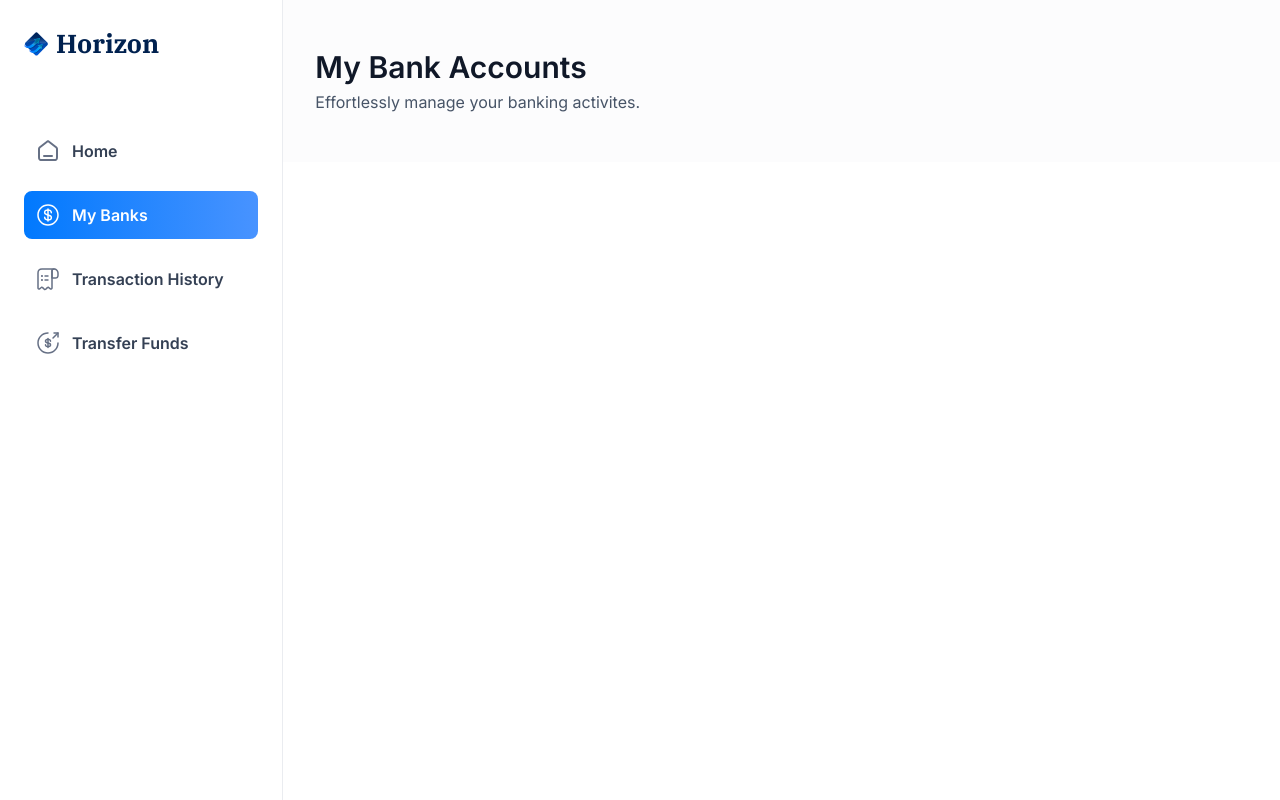
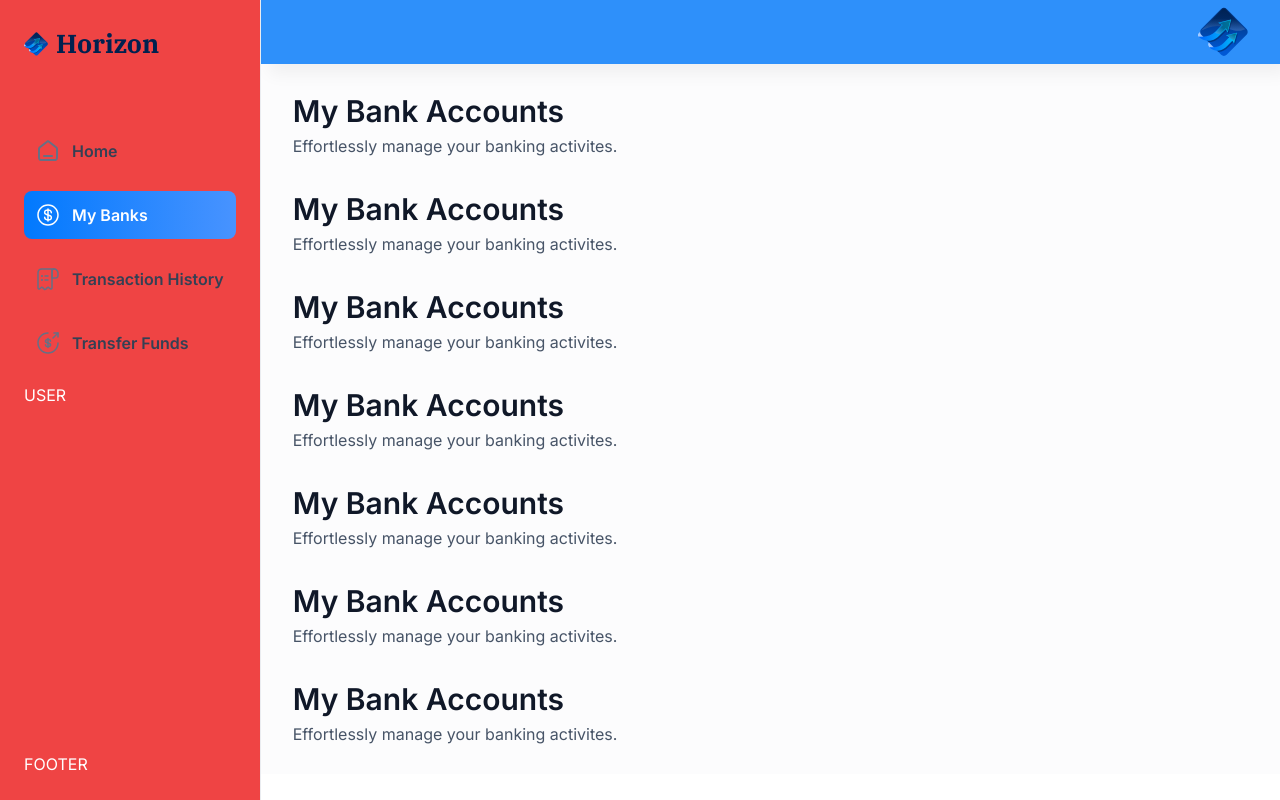
Before and after one commit to skippergoroye/Banking, a Next.js app: page /my-banks in a window 1280 px wide. Built offline with nearby package versions, Linux system fonts and the light colour scheme.

Commit message:
feat: navbar added

```diff
--- a/app/(root)/layout.tsx
+++ b/app/(root)/layout.tsx
@@ -2,6 +2,7 @@ import Image from "next/image";
 import MobileNav from "@/components/MobileNav";
 import Sidebar from "@/components/Sidebar";
 import { redirect } from "next/navigation";
+
 
 export default function RootLayout({
   children,
@@ -10,21 +11,43 @@ export default function RootLayout({
 }>) {
   const loggedIn = { firstName: "Adrain", lastName: "JSM" };
 
-
-  if(!loggedIn) redirect('/sign-in')
+  if (!loggedIn) redirect("/sign-in");
 
   return (
-    <main className="flex w-full h-screen font-inter">
+    // <main className="flex w-screen h-screen font-inter">
+    //   <Sidebar user={loggedIn} />
+    //   <div className="flex size-full flex-col">
+    //     <div className="flex h-16 items-center justify-between p-5 shadow-creditCard sm:p-8 pb-20 bg-blue-500 z-50">
+    //       {/* <div> */}
+    //         <MobileNav user={loggedIn} />
+    //       {/* </div> */}
+    //       <Image src="/icons/logo.svg" width={30} height={30} alt="logo" />
+    //     </div>
+    //     {children}
+    //   </div>
+    // </main>
+
+    <main className="flex w-screen h-screen font-inter no-scrollbar">
+
+  <div className="h-full sticky top-0">
     <Sidebar user={loggedIn} />
-      <div className="flex size-full flex-col">
-        <div className="flex h-16 items-center justify-between p-5 shadow-creditCard sm:p-8 md:hidden">
-          <div>
+  </div>
+
+
+  <div className="flex-1 flex flex-col overflow-hidden">
+
+    <div className="h-16 w-full flex items-center justify-between p-5 shadow-creditCard sm:p-8 hadow-creditCard  bg-blue-500 z-50">
       <MobileNav user={loggedIn} />
+      <Image src="/icons/logo.svg" width={50} height={50} alt="logo" />
     </div>
-          <Image src="/icons/logo.svg" width={30} height={30} alt="logo" />
-        </div>
+
+    <div className="flex-1 overflow-auto no-scrollbar">
       {children}
     </div>
+  </div>
 </main>
+
+
+
   );
 }
--- a/app/(root)/my-banks/page.tsx
+++ b/app/(root)/my-banks/page.tsx
@@ -4,8 +4,37 @@ import React from "react";
 const MyBank = () => {
   return (
     <section className="flex">
-      <div className="flex max-h-screen w-full flex-col gap-8 overflow-y-scroll bg-gray-25 px-5 lg:px-8 py-7 lg:py-12">
+      <div className="flex max-h-screen w-full flex-col gap-8 overflow-y-scroll bg-gray-25 px-5 lg:px-8 py-7 no-scrollbar">
         <HeaderBox
+          title="My Bank Accounts"
+          subtext="Effortlessly manage your banking activites."
+        />
+
+
+<HeaderBox
+          title="My Bank Accounts"
+          subtext="Effortlessly manage your banking activites."
+        />
+        <HeaderBox
+          title="My Bank Accounts"
+          subtext="Effortlessly manage your banking activites."
+        />
+        <HeaderBox
+          title="My Bank Accounts"
+          subtext="Effortlessly manage your banking activites."
+        />
+
+
+<HeaderBox
+          title="My Bank Accounts"
+          subtext="Effortlessly manage your banking activites."
+        />
+        <HeaderBox
+          title="My Bank Accounts"
+          subtext="Effortlessly manage your banking activites."
+        />
+
+<HeaderBox
           title="My Bank Accounts"
           subtext="Effortlessly manage your banking activites."
         />
--- a/app/(root)/payment-transfer/page.tsx
+++ b/app/(root)/payment-transfer/page.tsx
@@ -4,7 +4,7 @@ import  PaymentTransferForm from "@/components/PaymentTransferForm";
 
 const Transfer = () => {
   return (
-    <div className="flex max-h-screen w-full flex-col gap-8 overflow-y-scroll bg-gray-25 px-5 lg:px-8 py-7 lg:py-12">
+    <div className="flex max-h-screen w-full flex-col gap-8 overflow-y-scroll bg-gray-25 px-5 lg:px-8 py-7 no-scrollbar ">
       <HeaderBox
         title="Payment Transfer"
         subtext="Please provide any specific details or notes related to the payment transfer"
--- a/app/(root)/transaction-history/page.tsx
+++ b/app/(root)/transaction-history/page.tsx
@@ -3,7 +3,7 @@ import React from "react";
 
 const TransactionHistory = () => {
   return (
-    <div className="flex max-h-screen w-full flex-col gap-8 overflow-y-scroll bg-gray-25 px-5 lg:px-8 py-7 lg:py-12">
+    <div className="flex max-h-screen w-full flex-col gap-8 overflow-y-scroll bg-gray-25 px-5 lg:px-8 py-7 no-scrollbar">
       <div className="transactions-header">
         <HeaderBox
           title="Transaction History"
--- a/app/globals.css
+++ b/app/globals.css
@@ -7,6 +7,7 @@
   padding: 0;
   box-sizing: border-box;
 }
+
 
 /* Hide scrollbar for Chrome, Safari and Opera */
 .no-scrollbar::-webkit-scrollbar {
--- a/components/MobileNav.tsx
+++ b/components/MobileNav.tsx
@@ -21,7 +21,7 @@ const MobileNav = ({ user }: MobileNavProps) => {
   return (
     <section className="w-full max-w-[264px]">
       <Sheet>
-        <SheetTrigger>
+        <SheetTrigger className="md:hidden">
           <Image
             src="/icons/hamburger.svg"
             width={30}
--- a/components/Sidebar.tsx
+++ b/components/Sidebar.tsx
@@ -12,7 +12,7 @@ const Sidebar = ({ user }: SiderbarProps) => {
 
 
   return (
-    <section className="sticky left-0 top-0 flex h-screen xl:w-[350px] flex-col  justify-between border-r border-gray-200 bg-white pt-8 text-white max-md:hidden sm:p-4 xl:p-6 2xl:w-[355px]">
+    <section className="sticky ixed left-0 top-0 flex h-screen w-fit flex-col justify-between border-r border-gray-200 bg-red-500 pt-8 text-white max-md:hidden sm:p-4 xl:p-6 2xl:w-[355px]">
       <nav className="flex flex-col gap-4">
         <Link href="/" className="mb-12 cursor-pointer flex items-center gap-2">
           <Image
```
Lines whose indentation alone changed are shown as unchanged.
